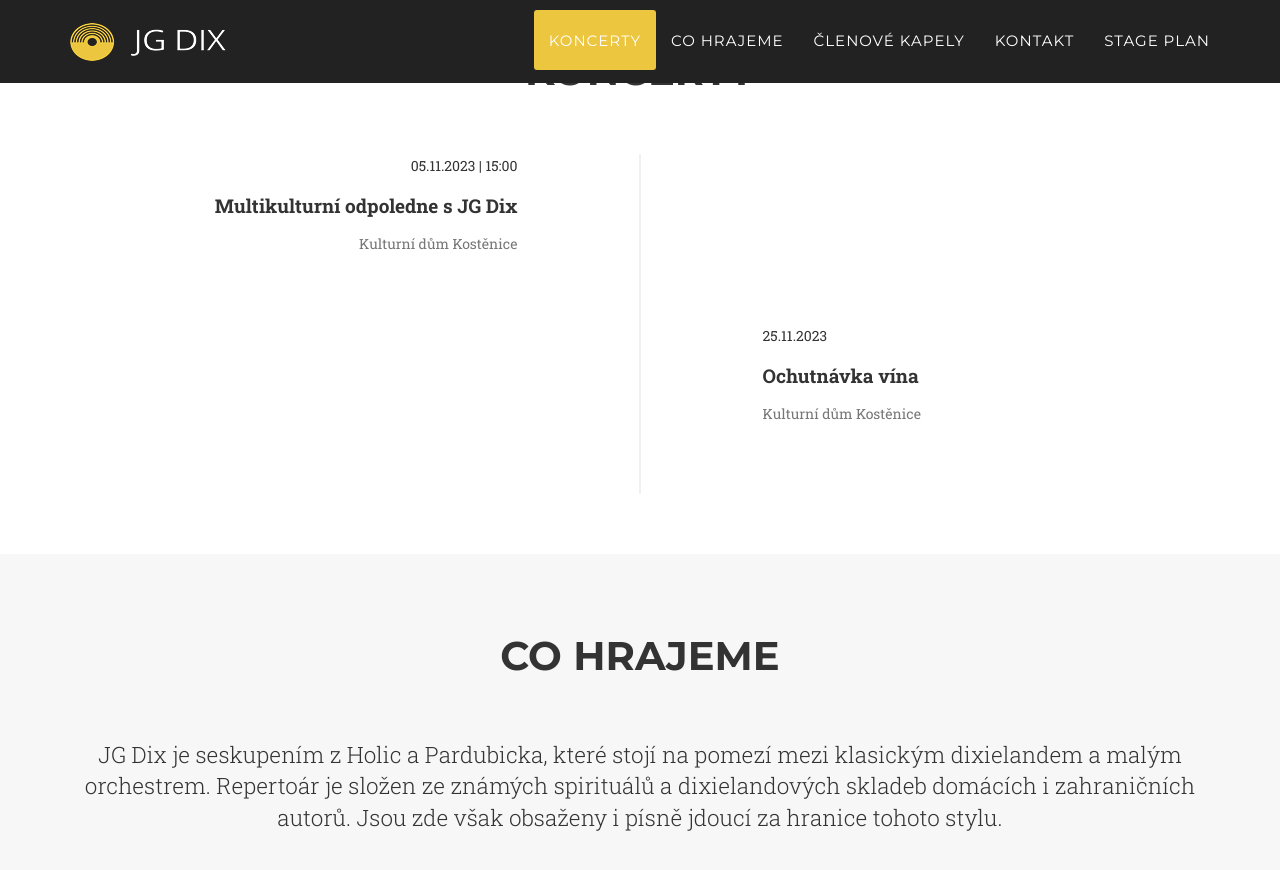
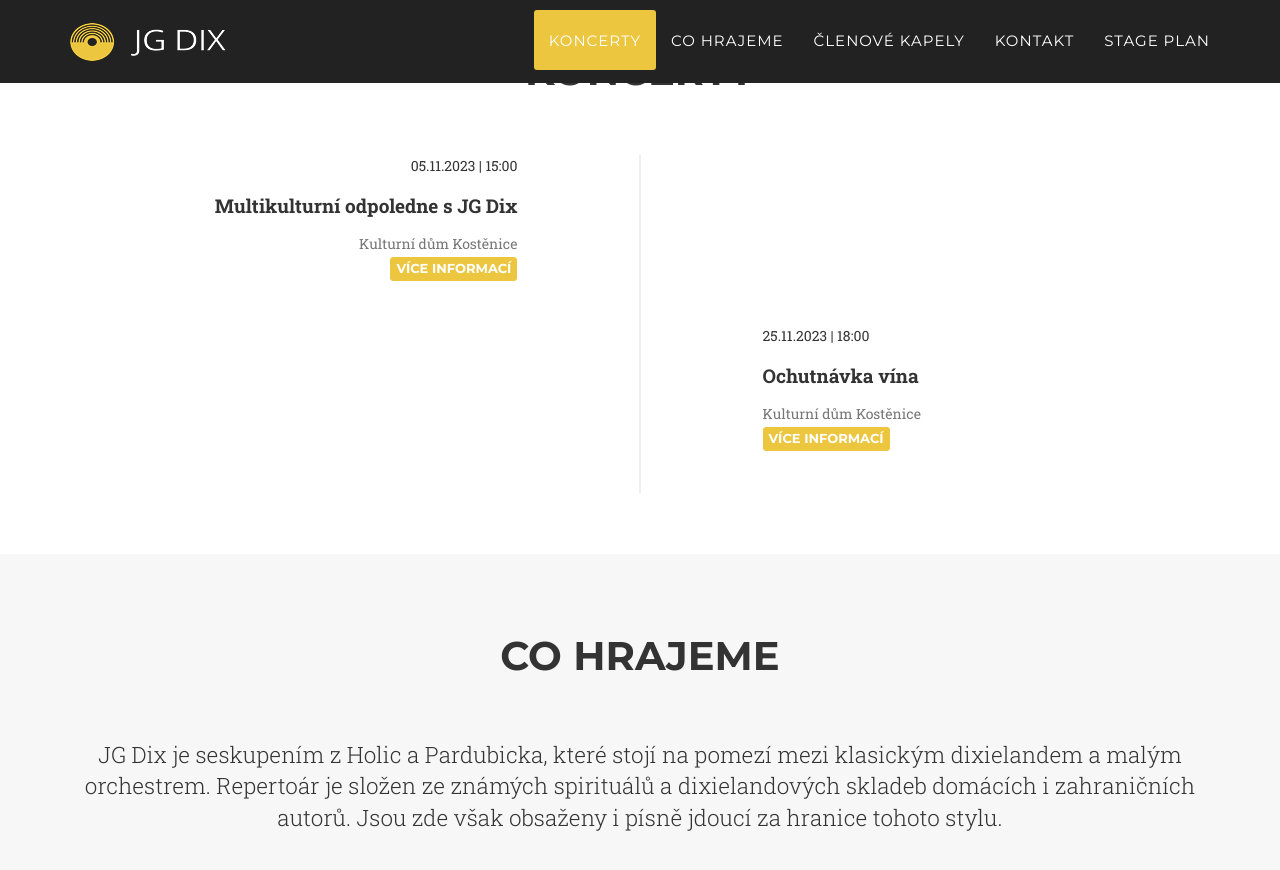
Before and after one commit to skalahonza/jgdix, a Jekyll site: the page built from index.html, in a window 1280 px wide and 900 px high, scrolled down 721 px. Shown: the top 870 px of the window. Built offline with Jekyll 4.4.1, drawn with Linux system fonts in a browser that asks for light colours; some web fonts are replaced.

Commit message:
Add more info to concerts

```diff
--- a/_includes/concerts.html
+++ b/_includes/concerts.html
@@ -28,11 +28,13 @@
                                     </p>
                                     <p class="concert-title">{{ concert.title }}</p>
                                 </div>
-
                             </div>
                             <div class="timeline-body">
                                 <p class="text-muted">{{ concert.venue }}</p>
                             </div>
+                            {% if concert.link and concert.link != "" %}
+                            <a href="{{ concert.link }}" target="_blank" class="btn btn-primary btn-xs">Více informací</a>
+                            {% endif %}
                         </div>
                     </li>
                     {% endfor %}
```
Also changed, not shown: _concerts/2023-11-05.md (+1 -0 lines), _concerts/2023-11-25.md (+2 -0 lines). Lines whose indentation alone changed are shown as unchanged.
